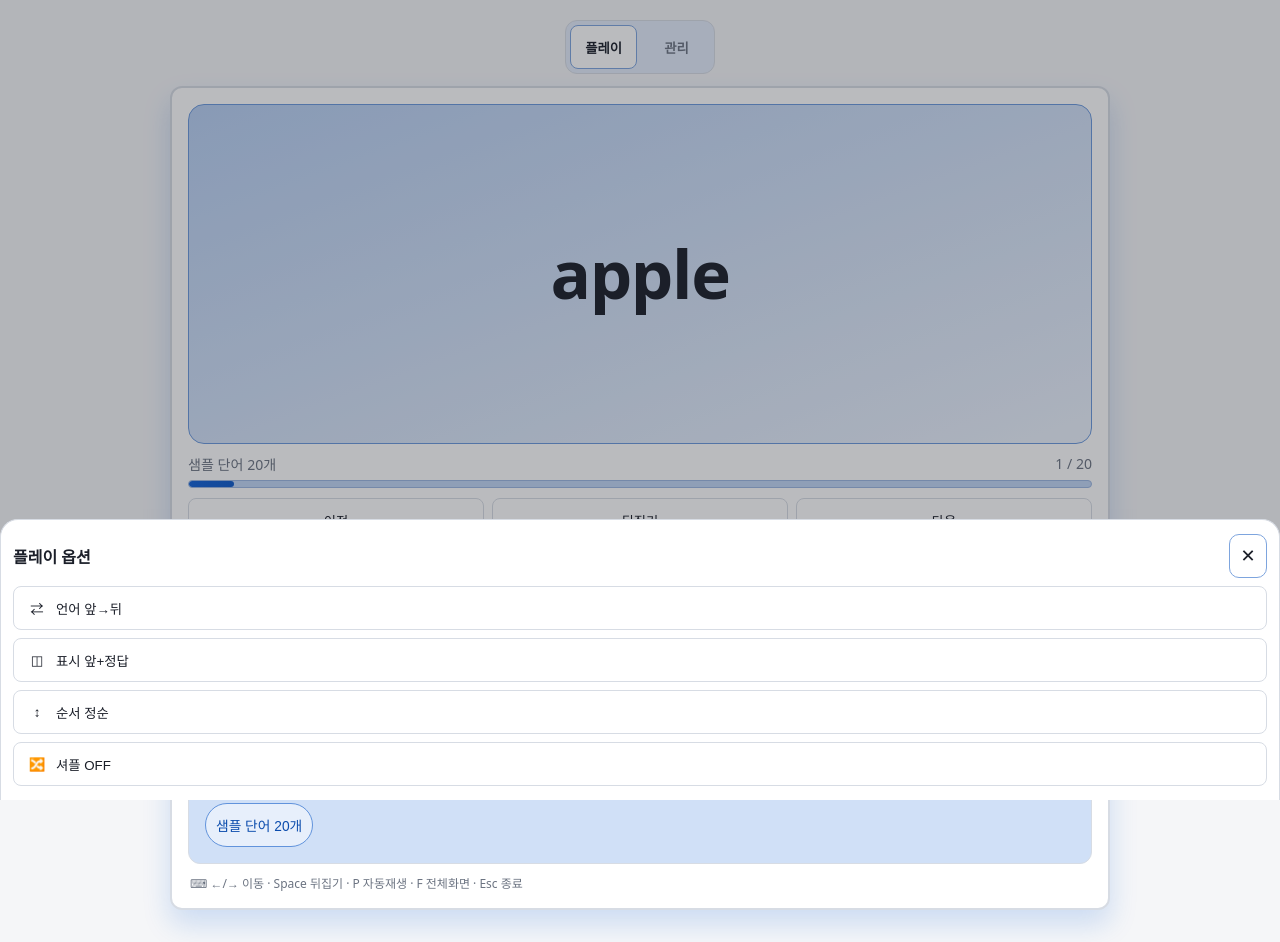
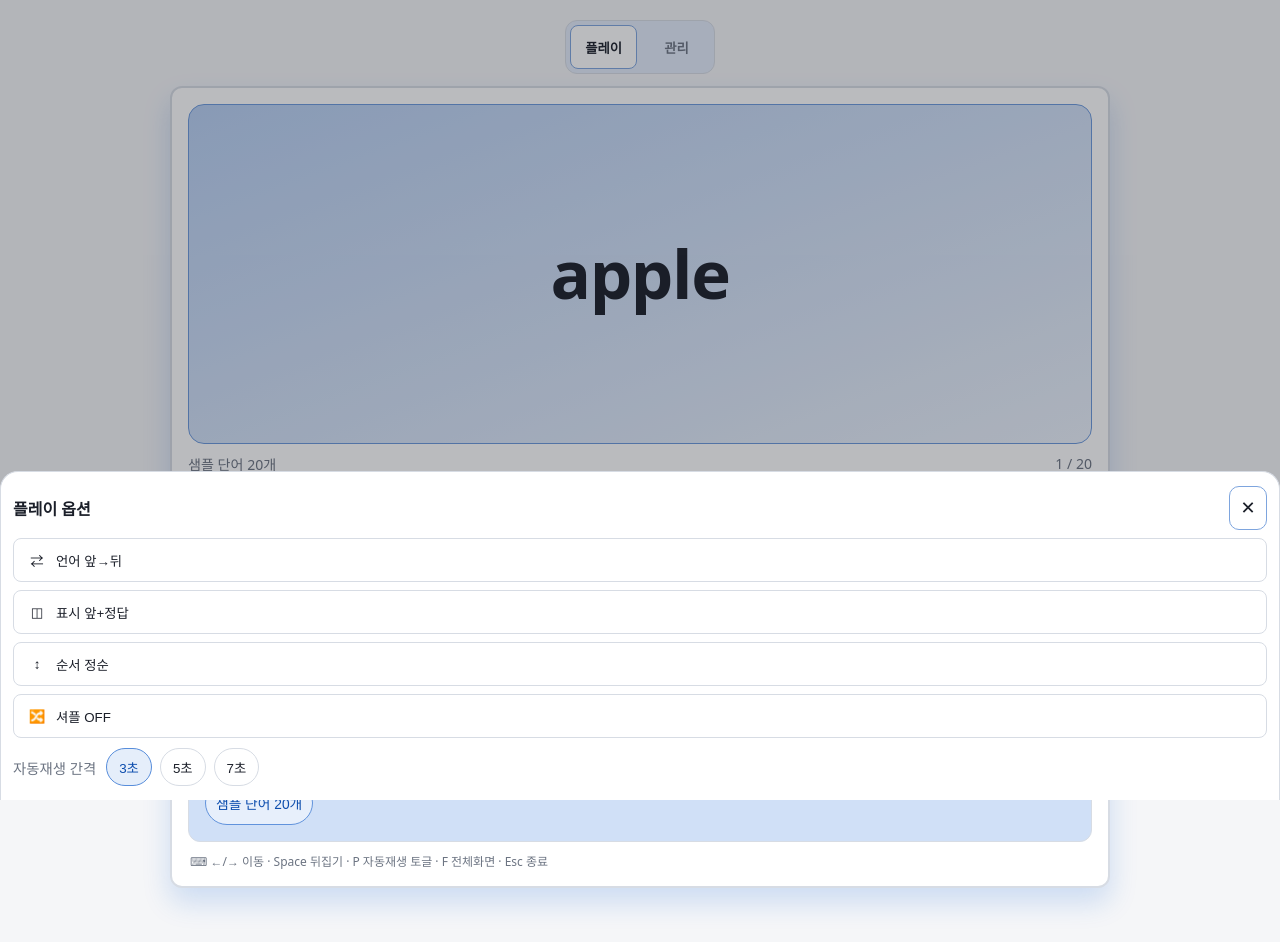
Before and after one commit to itjustcloud/flashcards, a React (Vite) app: page / in a window 1280 px wide. Both pictures are taken after a click on the button "옵션". After the commit the page ends 920 px from the top, so only its background shows below. Built offline with nearby package versions, Linux system fonts and the light colour scheme.

Commit message:
fix: adjust focus layout and add autoplay interval options

```diff
--- a/src/App.tsx
+++ b/src/App.tsx
@@ -4,7 +4,7 @@ import type { Card, Deck, DisplayMode, LanguageMode, OrderMode } from './types';
 import { buildQueue, clampIndex, nextIndex, prevIndex, progressLabel } from './utils/queue';
 import { isImportPayload, loadAppState, mergeDecks, saveAppState } from './utils/storage';
 
-const AUTOPLAY_MS = 3000;
+const DEFAULT_AUTOPLAY_INTERVAL_SEC = 3;
 const ACTIVE_TAB_STORAGE_KEY = 'flashcards.ui.activeTab.v1';
 
 type AppTab = 'play' | 'manage';
@@ -36,6 +36,7 @@ export default function App() {
   const [orderMode, setOrderMode] = useState<OrderMode>('sequential');
   const [shuffleMode, setShuffleMode] = useState(false);
   const [autoplay, setAutoplay] = useState(false);
+  const [autoplayIntervalSec, setAutoplayIntervalSec] = useState<number>(DEFAULT_AUTOPLAY_INTERVAL_SEC);
   const [showAnswer, setShowAnswer] = useState(false);
   const [queueIndex, setQueueIndex] = useState(0);
   const [deckNameInput, setDeckNameInput] = useState('');
@@ -113,9 +114,9 @@ export default function App() {
     const id = window.setInterval(() => {
       setQueueIndex((current) => nextIndex(current, queue.length));
       setShowAnswer(false);
-    }, AUTOPLAY_MS);
+    }, autoplayIntervalSec * 1000);
     return () => window.clearInterval(id);
-  }, [autoplay, queue.length]);
+  }, [autoplay, autoplayIntervalSec, queue.length]);
 
   const updateDecks = (updater: (decks: Deck[]) => Deck[], selectedDeckId?: string | null) => {
     setState((current) => {
@@ -479,8 +480,9 @@ export default function App() {
               aria-label={autoplay ? '자동재생 정지' : '자동재생 시작'}
             >
               <span className="autoplay-state">{autoplay ? '■ 정지' : '▶ 자동재생 시작'}</span>
-              <span className="autoplay-meta">{autoplay ? '재생 중' : `${AUTOPLAY_MS / 1000}초 간격`}</span>
-              <kbd className="key-hint">P</kbd>
+              <span className="autoplay-meta">
+                {autoplay ? '재생 중' : `${autoplayIntervalSec}초 간격 · 단축키 P`}
+              </span>
             </button>
           </div>
 
@@ -583,11 +585,26 @@ export default function App() {
                     <span>셔플 {shuffleMode ? 'ON' : 'OFF'}</span>
                   </button>
                 </div>
+
+                <div className="interval-options" role="group" aria-label="자동재생 간격">
+                  <span className="interval-label">자동재생 간격</span>
+                  {[3, 5, 7].map((sec) => (
+                    <button
+                      key={sec}
+                      type="button"
+                      className={`interval-chip${autoplayIntervalSec === sec ? ' active' : ''}`}
+                      onClick={() => setAutoplayIntervalSec(sec)}
+                      aria-pressed={autoplayIntervalSec === sec}
+                    >
+                      {sec}초
+                    </button>
+                  ))}
+                </div>
               </section>
             </div>
           )}
 
-          <p className="shortcut-help">⌨ ←/→ 이동 · Space 뒤집기 · P 자동재생 · F 전체화면 · Esc 종료</p>
+          <p className="shortcut-help">⌨ ←/→ 이동 · Space 뒤집기 · P 자동재생 토글 · F 전체화면 · Esc 종료</p>
         </section>
       )}
 
--- a/src/styles.css
+++ b/src/styles.css
@@ -339,10 +339,13 @@ button:active:not(:disabled) {
 
 .header-actions.compact {
   margin-top: 10px;
+  display: grid;
+  grid-template-columns: 1fr 44px;
+  width: 100%;
 }
 
 .header-actions.compact .sheet-open-button {
-  flex: 1;
+  width: 100%;
 }
 
 .autoplay-cta {
@@ -371,19 +374,6 @@ button:active:not(:disabled) {
 .autoplay-meta {
   font-size: 0.88rem;
   color: var(--muted);
-}
-
-.key-hint {
-  grid-row: 1 / span 2;
-  align-self: center;
-  font: inherit;
-  font-size: 0.83rem;
-  font-weight: 700;
-  border: 1px solid color-mix(in srgb, var(--accent) 45%, var(--border));
-  border-bottom-width: 2px;
-  border-radius: 6px;
-  padding: 4px 8px;
-  background: var(--surface);
 }
 
 .shortcut-help {
@@ -429,6 +419,32 @@ button:active:not(:disabled) {
   width: 38px;
   height: 38px;
   font-size: 18px;
+}
+
+.interval-options {
+  margin-top: 10px;
+  display: flex;
+  align-items: center;
+  gap: 8px;
+  flex-wrap: wrap;
+}
+
+.interval-label {
+  color: var(--muted);
+  font-size: 0.9rem;
+  margin-right: 2px;
+}
+
+.interval-chip {
+  min-height: 38px;
+  padding: 6px 12px;
+  border-radius: 999px;
+}
+
+.interval-chip.active {
+  border-color: color-mix(in srgb, var(--accent) 65%, var(--border));
+  background: color-mix(in srgb, var(--accent) 11%, var(--surface));
+  color: var(--accent-strong);
 }
 
 @keyframes sheet-fade-in {
@@ -558,14 +574,27 @@ button:active:not(:disabled) {
 
 @media (orientation: landscape) and (max-height: 500px) {
   .focus-mode .hero-panel {
-    gap: 6px;
-    padding-top: 10px;
+    gap: 4px;
+    padding-top: 8px;
+    padding-bottom: calc(10px + env(safe-area-inset-bottom));
   }
 
   .focus-mode .thumb-controls,
   .focus-mode .playback-row,
   .focus-mode .header-actions.compact,
   .focus-mode .progress-wrap {
-    margin-top: 6px;
+    margin-top: 4px;
+  }
+
+  .focus-mode .deck-selector {
+    display: none;
+  }
+
+  .focus-mode .autoplay-state {
+    font-size: 1rem;
+  }
+
+  .focus-mode .autoplay-meta {
+    font-size: 0.82rem;
   }
 }
```
